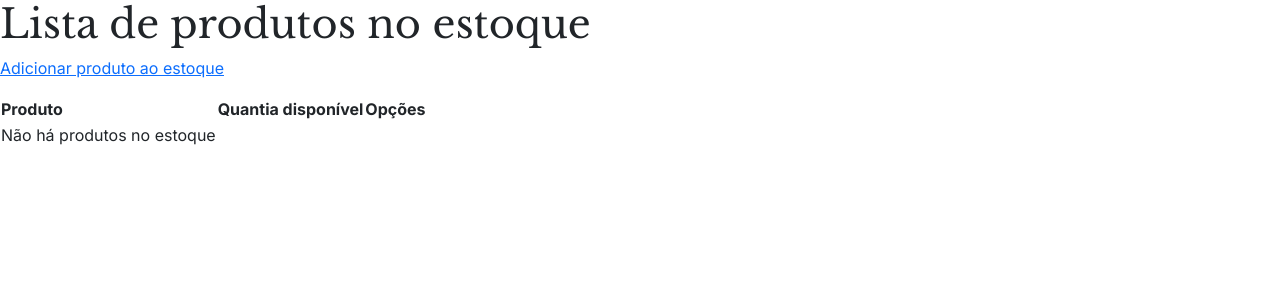
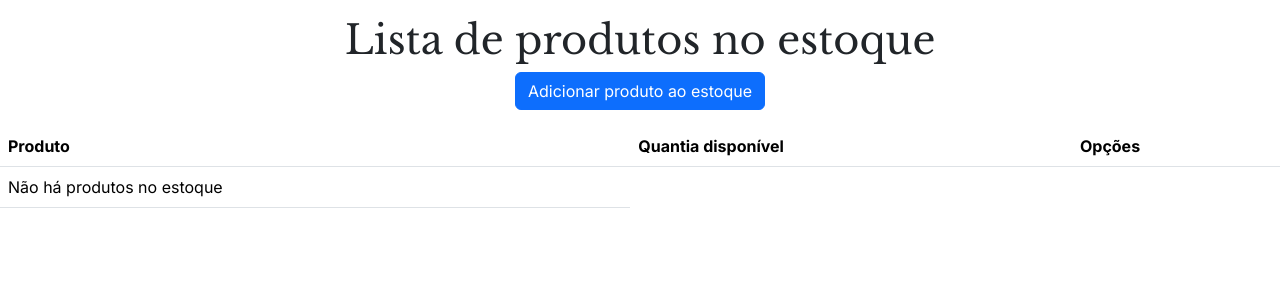
Before and after one commit to pdr-guilherme/crm-nadic, a Django app: page /estoque/ in a window 1280 px wide. Shown: the top 300 px of the page. Run offline with Django 5.2, Linux system fonts and the light colour scheme; the visitor is signed in with stand-in values (Sample User, id 1); data that the repository does not hold is empty.

Commit message:
Customizar estoque de produtos

```diff
--- a/crm/templates/crm/listar_estoque.html
+++ b/crm/templates/crm/listar_estoque.html
@@ -2,20 +2,23 @@
 
 {% load static %}
 
+{% block title %}<title>VerdeZen | Estoque</title>{% endblock %}
+
 {% block content %}
-  <h1>Lista de produtos no estoque</h1>
-  {% if user.is_superuser %}
-    <p>
-      <a href="{% url 'criar_estoque' %}">Adicionar produto ao estoque</a>
-    </p>
-  {% endif %}
-  <table>
+  <div class="container text-center my-3">
+    <h1>Lista de produtos no estoque</h1>
+    {% if user.is_superuser %}
+      <a class="btn btn-primary" href="{% url 'criar_estoque' %}" role="button">Adicionar produto ao estoque</a>
+    {% endif %}
+  </div>
+
+  <table class="table table-hover align-middle">
     <thead>
       <tr>
-        <th>Produto</th>
-        <th>Quantia disponível</th>
+        <th scope="col">Produto</th>
+        <th scope="col">Quantia disponível</th>
 
-        {% if user.is_superuser %}<th>Opções</th>{% endif %}
+        {% if user.is_superuser %}<th scope="col">Opções</th>{% endif %}
 
       </tr>
     </thead>
@@ -27,7 +30,7 @@
 
         {% if user.is_superuser %}
           <td>
-            <a href="{% url 'editar_estoque' produto_estoque.id %}">Editar</a>
+            <a class="btn btn-primary" href="{% url 'editar_estoque' produto_estoque.id %}" role="button">Editar</a>
 
             <form id="form-apagar-{{ produto_estoque.id }}"
                   method="post"
@@ -35,7 +38,7 @@
                   style="display: none">
               {% csrf_token %}
             </form>
-            <button type="submit" onclick="apagarObjeto({{ produto_estoque.id }})">Apagar</button>
+            <button class="btn btn-danger" type="submit" onclick="apagarObjeto({{ produto_estoque.id }})">Apagar</button>
           </td>
         {% endif %}
         </tr>
```
